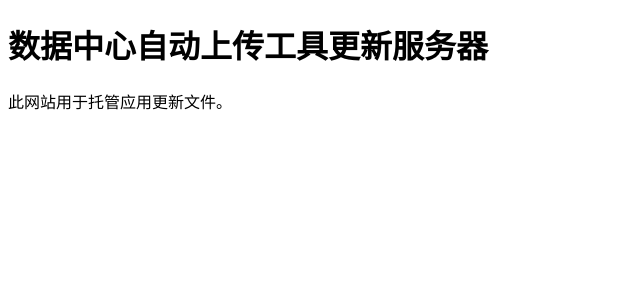
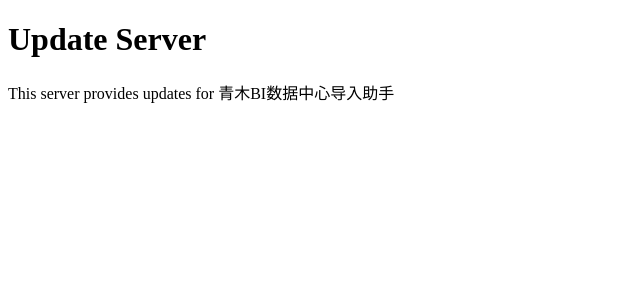
Before and after one commit to Miraiiiii/datacenter-updates, a Next.js app: page / in a window 1280 px wide. Shown: the top 300 px of the page, without its empty margins (0-640 px from the left). Built offline with nearby package versions, Linux system fonts and the light colour scheme.

Commit message:
Fix build issues: update Node.js version and dependencies

```diff
--- a/app/layout.tsx
+++ b/app/layout.tsx
@@ -4,7 +4,7 @@ export default function RootLayout({
   children: React.ReactNode
 }) {
   return (
-    <html lang="zh">
+    <html lang="en">
       <body>{children}</body>
     </html>
   )
--- a/app/page.tsx
+++ b/app/page.tsx
@@ -1,8 +1,10 @@
 export default function Home() {
   return (
-    <main>
-      <h1>数据中心自动上传工具更新服务器</h1>
-      <p>此网站用于托管应用更新文件。</p>
+    <main className="flex min-h-screen flex-col items-center justify-center p-24">
+      <h1 className="text-4xl font-bold">Update Server</h1>
+      <p className="mt-4">
+        This server provides updates for 青木BI数据中心导入助手
+      </p>
     </main>
   )
 }
```
Also changed, not shown: package.json (+8 -4 lines).
